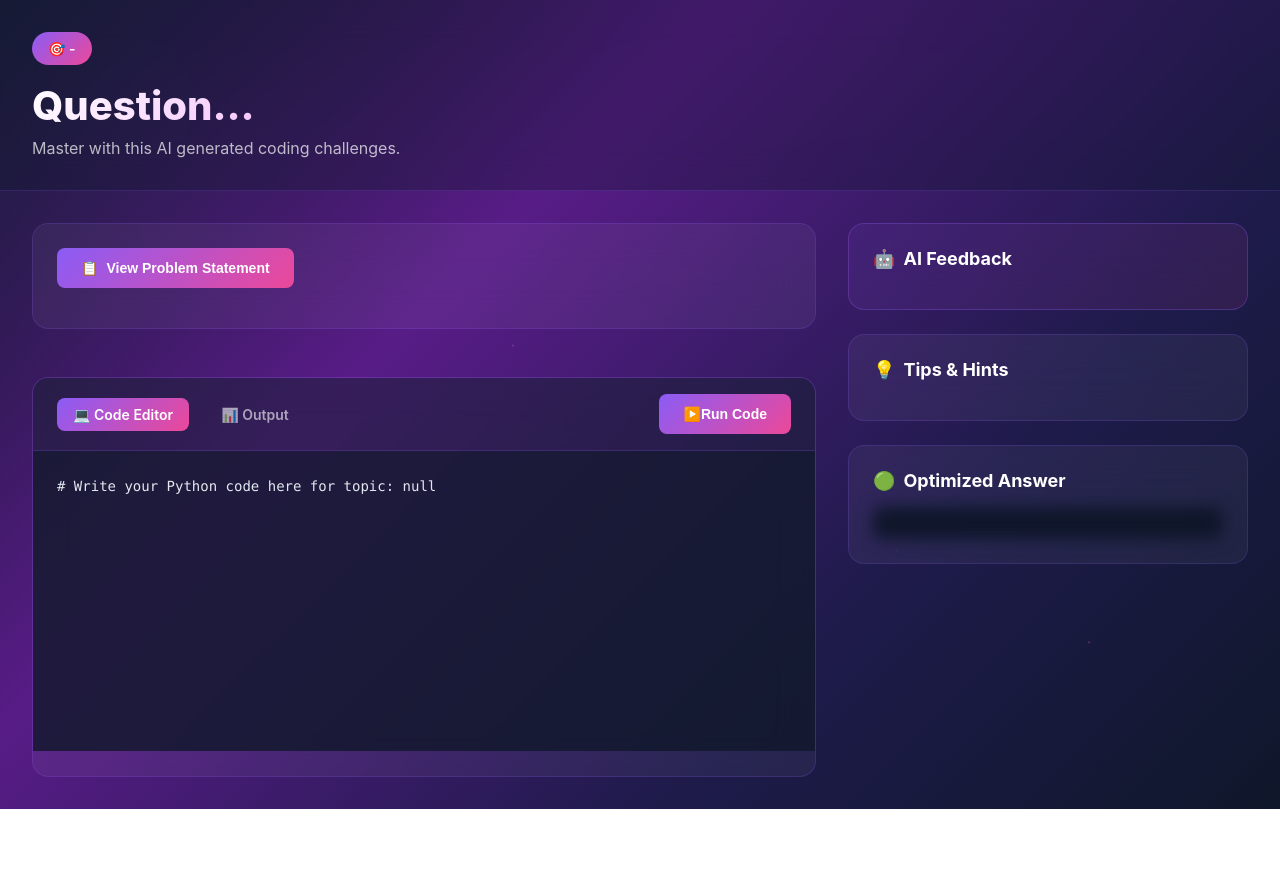
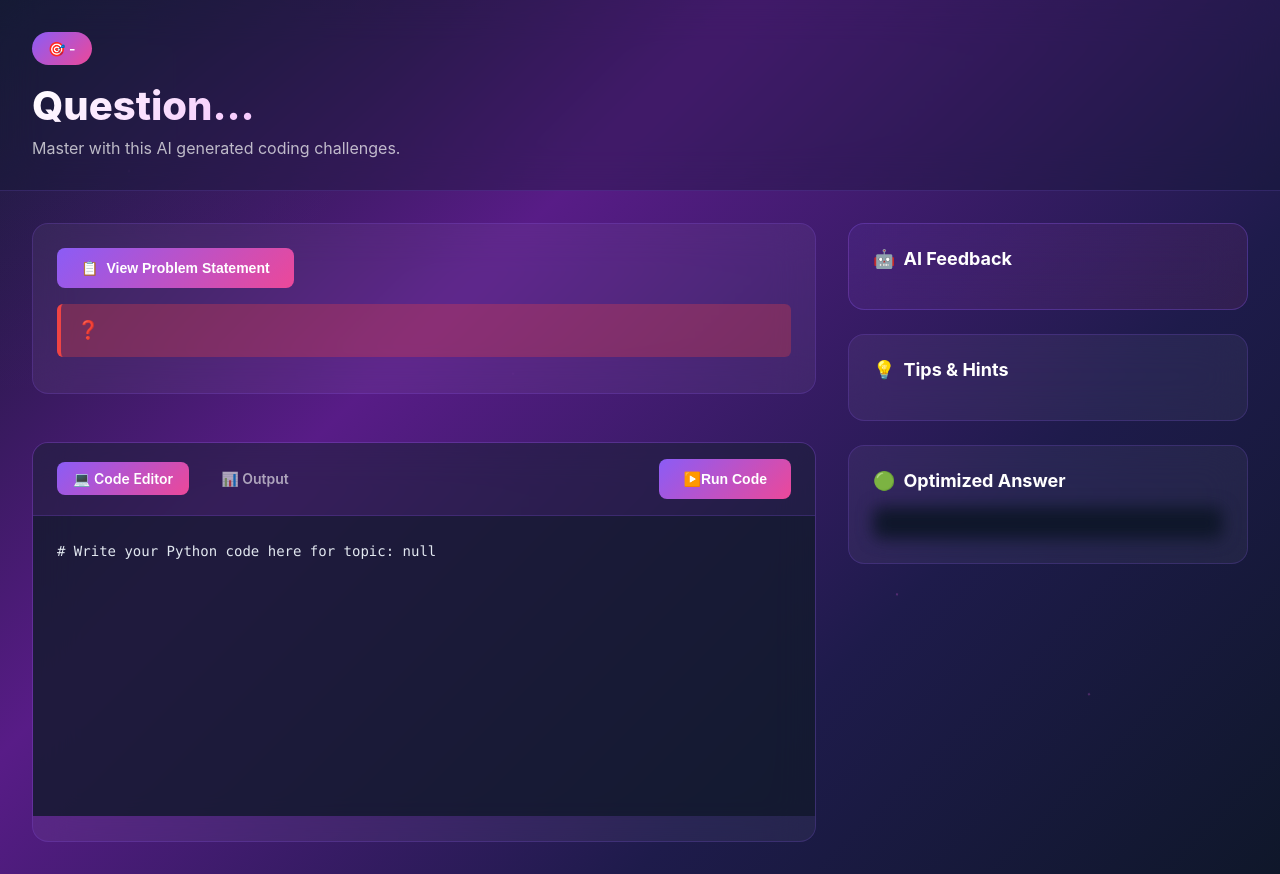
Before and after one commit to paulaji/LearningToProgramWithComprehensiveFeedback, a React (Create React App) app in the folder frontend/: page /problem in a window 1280 px wide. Before the commit the page ends 809 px from the top, so only its background shows below. Built offline with nearby package versions, Linux system fonts and the light colour scheme.

Commit message:
some UI changes

```diff
--- a/frontend/src/ProblemPage.jsx
+++ b/frontend/src/ProblemPage.jsx
@@ -344,11 +344,22 @@ sys.stdout = sys.stderr = output_buffer = StringIO()
                             </button>
                         </h3>
                         <div style={{
-                            color: 'rgba(255, 255, 255, 0.8)',
+                            color: '#fefefe',
                             lineHeight: '1.6',
-                            whiteSpace: 'pre-line'
+                            whiteSpace: 'pre-line',
+                            fontWeight: '600',
+                            fontSize: '16px',
+                            marginBottom: '12px',
+                            backgroundColor: 'rgba(239, 68, 68, 0.3)', // subtle red background
+                            padding: '12px 16px',
+                            borderLeft: '4px solid rgba(239, 68, 68, 1)', // subtle red border
+                            borderRadius: '6px',
+                            display: 'flex',
+                            alignItems: 'flex-start',
+                            gap: '8px'
                         }}>
-                            {question}
+                            <span style={{ fontSize: '18px' }}>❓</span>
+                            <span>{question}</span>
                         </div>
                     </div>
 
```
